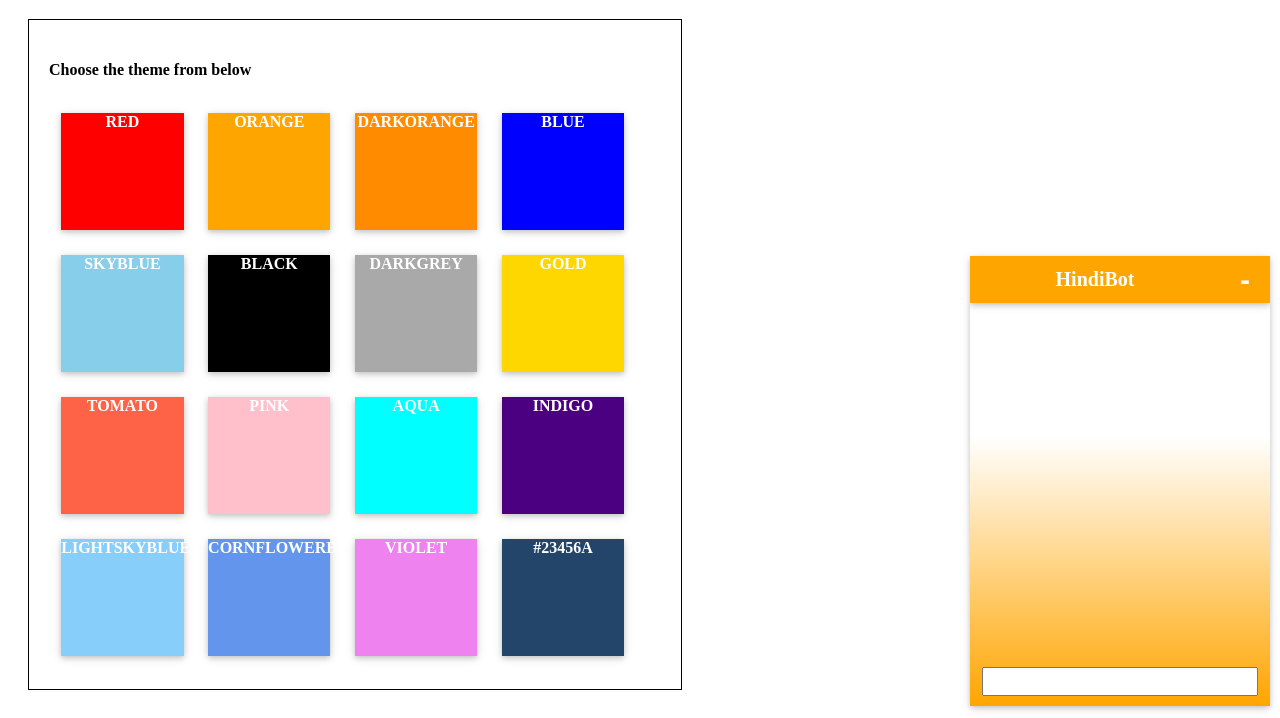
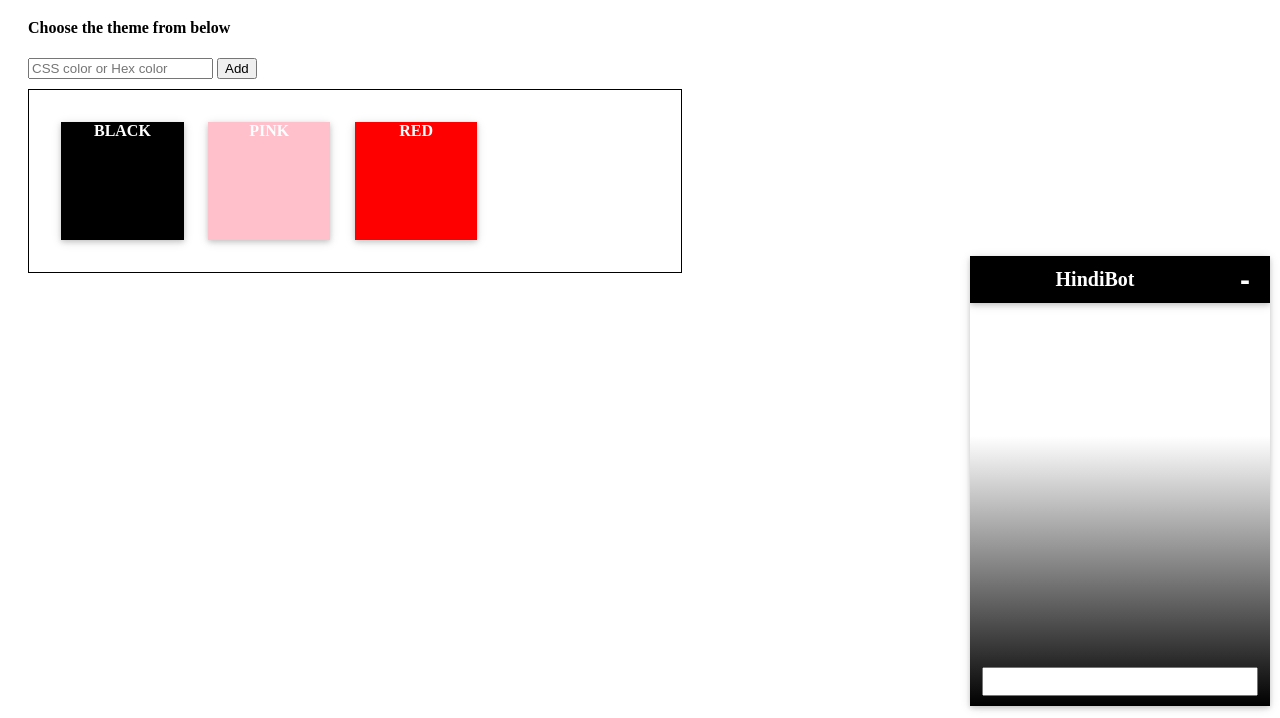
Before and after one commit to prandon/chatbot_frontend, a website: page index.html in a window 1280 px wide. Shown: the part 89-807 px from the top of the page. Drawn offline with Linux system fonts and the light colour scheme.

```diff
--- a/css/style.css
+++ b/css/style.css
@@ -7,6 +7,7 @@
   width:50%;
   padding:20px;
   border:1px solid black;
+  margin: 10px 0px;
 }
 
 .theme-box{
--- a/index.html
+++ b/index.html
@@ -6,8 +6,13 @@
     <body>
       <div class="info">
         <h1>This is the chat bot developed with DialogFlow platform.</h1>
-        <div id='themes' class='themes-container'>
+        <div>
           <h4>Choose the theme from below</h4>
+          <div class='ask-color'>
+            <input id='inputColor' class='input-color' placeholder='CSS color or Hex color' type='text'>
+            <button onclick='addColor()'>Add</button>
+          </div>
+          <div id='themes' class='themes-container'></div>
         </div>
       </div>
       <div id='chatBox' class="chat-box blue-semi box-shadow">
--- a/js/script.js
+++ b/js/script.js
@@ -1,9 +1,13 @@
 let id = 1;
 let inputBox = document.getElementById("userBox");
+let inputColor = document.getElementById("inputColor");
 let chatBox = document.getElementById("chatBox");
 let toggleViewBtn = document.getElementById("toggleViewBtn");
 let chatContainer = document.getElementById("chatContainer");
+let themeContainer = document.getElementById("themes");
 let chatBoxHeader = document.getElementById("chatBoxHeader");
+let colors = ['black','pink','red'];
+
 
 // When user hit send the message following function executes.
 const userAction = async () => {
@@ -49,6 +53,27 @@
   }
 }
 
+// Add color function
+function addColor() {
+    if (/^#[0-9a-f]{3}([0-9a-f]{3})?$/i.test(inputColor.value)) { // matching hex values
+        //Match
+        if(!colors.includes(inputColor.value)){
+            colors.push(inputColor.value);
+            renderThemes();
+            }
+        changeTheme(inputColor.value);
+    } else if(inputColor.value!='white'||isColor(inputColor.value)){
+            if(!colors.includes(inputColor.value)){
+                colors.push(inputColor.value);
+                renderThemes();
+            }
+            changeTheme(inputColor.value);
+        } else {
+            alert('Please choose a valid color');
+        }
+
+}
+
 // Theme changing function
 function changeTheme(color){
     chatBoxHeader.style.backgroundColor = color;
@@ -56,19 +81,22 @@
     toggleViewBtn.style.backgroundColor = color;
     toggleViewBtn.style.color = 'white';
     chatBox.style.backgroundImage= 'linear-gradient(to bottom, white 40%, '+color+')';
-
 }
 
 // Render themes
 function renderThemes(){
-    var themeContainer = document.getElementById("themes");
-    let colors = ['red','orange','darkorange','blue','skyblue','black','darkgrey','gold','tomato','pink','aqua','indigo','lightskyblue','cornflowerblue','violet','#23456A'];
-
+    themeContainer.innerHTML = "";
     for(let i of colors){
         themeContainer.innerHTML += `<div class="theme-box box-shadow" style="background-color:${i};color:white;" onclick="changeTheme('${i}')">${i.toUpperCase()}</div>`;
     }
-
-    changeTheme('orange');
 }
 
+// Is color valid
+function isColor(strColor){
+    var s=new Option().style;
+     s.color = strColor;
+    return s.color == strColor;
+}
+
+changeTheme('black');
 renderThemes();
```
